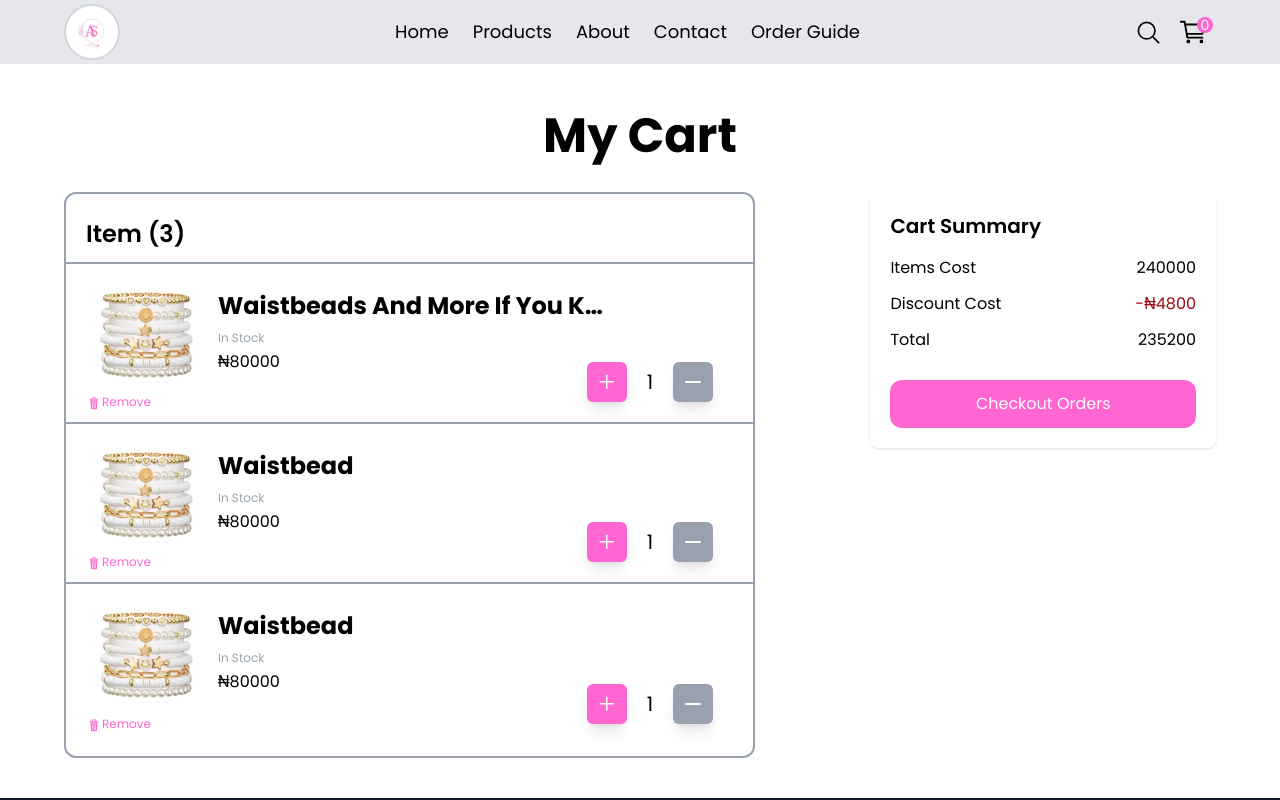
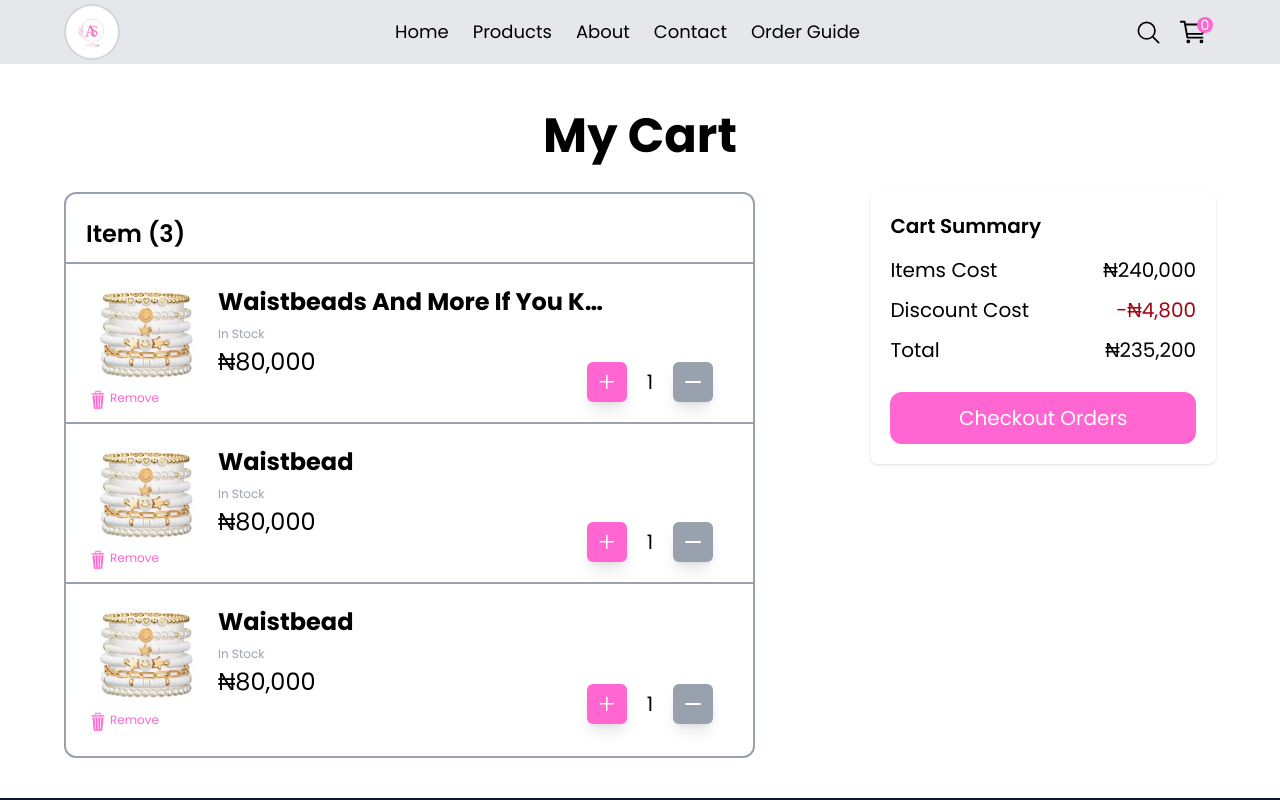
Before and after one commit to soala144/adora-sparkle, a Next.js app: page /cart in a window 1280 px wide. Shown: the top 800 px of the page. Built offline with nearby package versions, Linux system fonts and the light colour scheme.

Commit message:
cart modification: font size, currency rep.

```diff
--- a/src/components/Cart.tsx
+++ b/src/components/Cart.tsx
@@ -72,7 +72,7 @@ const Cart: React.FC = () => {
     );
 
   return (
-    <div className="pt-20 w-[90%] mx-auto max-w-[1440px]">
+    <div className="pt-20 w-[90%] mx-auto max-w-[1440px] lg:text-2xl">
       <h1 className="text-4xl lg:text-5xl uppercase lg:capitalize font-bold text-center my-8">
         My Cart
       </h1>
@@ -104,7 +104,7 @@ const Cart: React.FC = () => {
                   <p className="text-xs text-gray-400 mt-2 mb-1">
                     {item.inStock ? "In Stock" : "Out of Stock"}
                   </p>
-                  <p className="max-[400px]:mb-10">&#8358;{item.price}</p>
+                  <p className="max-[400px]:mb-10">&#8358;{item.price.toLocaleString()}</p>
                 </div>
               </div>
               <div className="duration-500 cursor-pointer absolute bottom-0 left-5 my-3 flex gap-1/2 items-center text-[#ff66d1] hover:text-[#dd6262]">
@@ -123,17 +123,17 @@ const Cart: React.FC = () => {
             </div>
           ))}
         </div>
-        <div className="lg:w-[30%] shadow rounded-lg h-fit p-5 mt-6 lg:mt-0">
+        <div className="lg:w-[30%] shadow rounded-lg h-fit p-5 mt-6 lg:mt-0 lg:text-xl">
           <h2 className="text-xl font-semibold">Cart Summary</h2>
           <div className="grid mt-4 grid-cols-2">
             <p>Items Cost</p>
-            <p className="text-right">{itemsCost}</p>
+            <p className="text-right">&#8358;{itemsCost.toLocaleString()}</p>
             <p className="my-3">Discount Cost</p>
             <p className="text-right my-3 text-red-800">
-              -&#8358;{discountCost}
+              -&#8358;{discountCost.toLocaleString()}
             </p>
             <p>Total</p>
-            <p className="text-right">{totalCost}</p>
+            <p className="text-right">&#8358;{totalCost.toLocaleString()}</p>
             <Link
               href="/checkout"
               className="py-3 bg-[#ff66d1] disabled:bg-[#ff66d1]/50 col-span-2 text-white rounded-xl mt-7 cursor-pointer"
```
